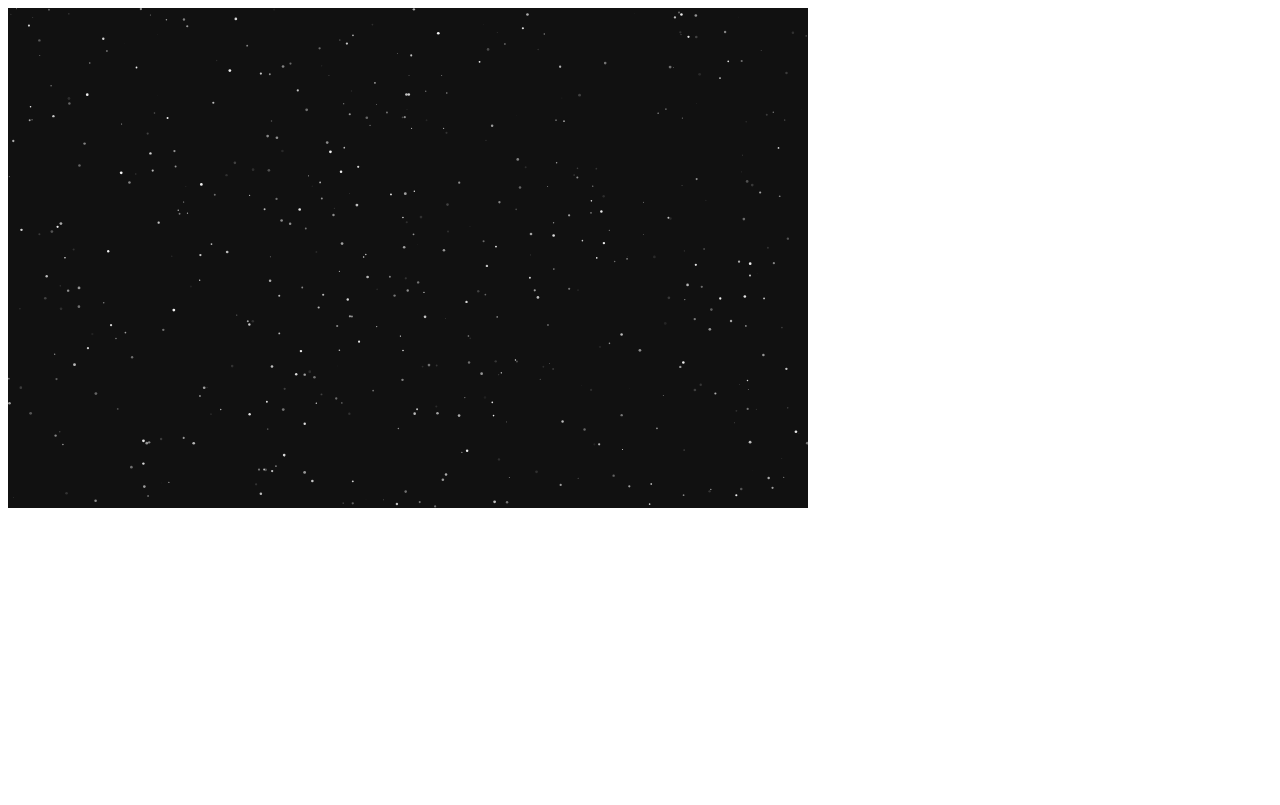
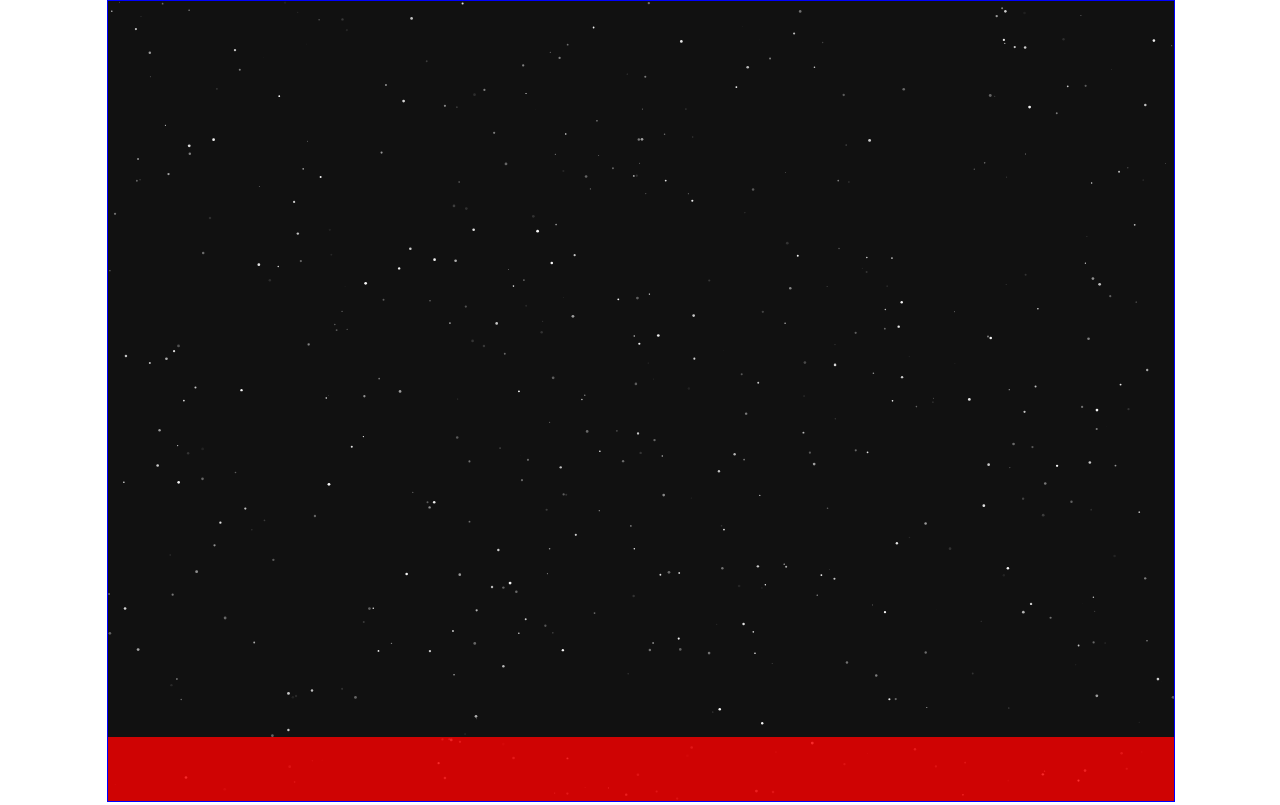
Before and after one commit to tyrasd/moon-lander-tutorial, a plain HTML site: page index.html in a window 1280 px wide. Drawn offline with Linux system fonts and the light colour scheme.

Commit message:
Code style and resize logic

```diff
--- a/game.js
+++ b/game.js
@@ -1,21 +1,18 @@
-function drawSpaceship()
-{
+function drawSpaceship() {
     context.save();
     context.beginPath();
     context.translate(spaceship.position.x, spaceship.position.y);
     context.rotate(spaceship.angle);
     context.rect(spaceship.width * -0.5, spaceship.height * -0.5, spaceship.width, spaceship.height);
-    context.fillStyle = spaceship.color;
+    context.fillStyle = "#FEE";
     context.fill();
     context.closePath();
 
-    // Draw the flame if engine is on
-    if(spaceship.engineOn)
-    {
+    if (spaceship.engineOn) {
         context.beginPath();
         context.moveTo(spaceship.width * -0.5, spaceship.height * 0.5);
         context.lineTo(spaceship.width * 0.5, spaceship.height * 0.5);
-        context.lineTo(0, spaceship.height * 0.5 + Math.random() * 10);
+        context.lineTo(0, spaceship.width * 1.5 + Math.random() * spaceship.width);
         context.lineTo(spaceship.width * -0.5, spaceship.height * 0.5);
         context.closePath();
         context.fillStyle = "orange";
@@ -24,146 +21,88 @@ function drawSpaceship()
     context.restore();
 }
 
-function updateSpaceship()
-{
+function updateSpaceship() {
     spaceship.position.x += spaceship.velocity.x;
     spaceship.position.y += spaceship.velocity.y;
-    if(spaceship.rotatingRight)
-    {
-        spaceship.angle += Math.PI / 180;
-    }
-    else if(spaceship.rotatingLeft)
-    {
-        spaceship.angle -= Math.PI / 180;
-    }
+    if (spaceship.rotatingRight) spaceship.angle += Math.PI / 180 * 2;
+    if (spaceship.rotatingLeft) spaceship.angle -= Math.PI / 180 * 2;
 
-    if(spaceship.engineOn)
-    {
+    if (spaceship.engineOn) {
         spaceship.velocity.x += spaceship.thrust * Math.sin(-spaceship.angle);
         spaceship.velocity.y += spaceship.thrust * Math.cos(spaceship.angle);
     }
     spaceship.velocity.y -= gravity;
 }
 
-function drawStars()
-{
+function drawStars() {
   context.save();
   context.fillStyle = "#111"
   context.fillRect(0, 0, canvas.width, canvas.height);
   for (var i = 0; i < stars.length; i++) {
     var star = stars[i];
     context.beginPath();
-    context.arc(star.x, star.y, star.radius, 0, 2*Math.PI);
+    context.arc(star.x * canvas.width, star.y * canvas.height, star.radius, 0, 2*Math.PI);
     context.closePath();
     context.fillStyle = "rgba(255, 255, 255, " + star.alpha + ")";
-    if (star.decreasing == true)
-    {
+    if (star.decreasing == true) {
       star.alpha -= star.dRatio;
-      if (star.alpha < 0.1)
-      { star.decreasing = false; }
-    }
-    else
-    {
+      if (star.alpha < 0.1) star.decreasing = false;
+    } else {
       star.alpha += star.dRatio;
-      if (star.alpha > 0.95)
-      { star.decreasing = true; }
+      if (star.alpha > 0.95) star.decreasing = true;
     }
     context.fill();
   }
   context.restore();
 }
 
-function draw()
-{
-    // Clear entire screen
+function draw() {
   context.clearRect(0, 0, canvas.width, canvas.height);
-
   drawStars();
-
   updateSpaceship();
-
-    // Begin drawing
   drawSpaceship();
-    /* other draw methods (to add later) */
 
   requestAnimationFrame(draw);
 }
 
-function keyLetGo(event)
-{
-    console.log(spaceship);
-    switch(event.keyCode)
-    {
-        case 37:
-            // Left Arrow key
-            spaceship.rotatingLeft = false;
-            break;
-        case 39:
-            // Right Arrow key
-            spaceship.rotatingRight = false;
-            break;
-        case 38:
-            // Up Arrow key
-            spaceship.engineOn = false;
-            break;
-    }
+function keyLetGo(event) {
+  if (event.keyCode==37) spaceship.rotatingLeft = false;
+  if (event.keyCode==39) spaceship.rotatingRight = false;
+  if (event.keyCode==38) spaceship.engineOn = false;
 }
 
-function keyPressed(event)
-{
-    console.log(spaceship);
-    switch(event.keyCode)
-    {
-        case 37:
-            // Left Arrow key
-            spaceship.rotatingLeft = true;
-            break;
-        case 39:
-            // Right Arrow key
-            spaceship.rotatingRight = true;
-            break;
-        case 38:
-            // Up Arrow key
-            spaceship.engineOn = true;
-            break;
-    }
+
+function keyPressed(event) {
+  if (event.keyCode==37) spaceship.rotatingLeft = true;
+  if (event.keyCode==39) spaceship.rotatingRight = true;
+  if (event.keyCode==38) spaceship.engineOn = true;
 }
 
 document.addEventListener('keyup', keyLetGo);
 document.addEventListener('keydown', keyPressed);
 
-var canvas = document.getElementById("game");
+var canvas = document.getElementById("gameCanvas");
 var context = canvas.getContext("2d");
-
-var spaceship =
-{
+var spaceship = {
   color: "white",
-    width: 8,
-    height: 22,
-    position:
-    {
-        x: 20,
-        y: 20
-    },
-    velocity:
-    {
-        x: 0,
-        y: 0
-    },
-    angle: Math.PI / 2,
+  width: 0.05 * canvas.width,
+  height: 0.1 * canvas.width,
+  thrust: -0.1,
+  position: { x: 50, y: 50 },
+  velocity: { x: 0.2, y: -1 },
+  angle: 0,
   engineOn: false,
   rotatingLeft: false,
   rotatingRight: false,
   crashed: false
 }
-
 var gravity = -0.03;
 var stars = [];
 
 for (var i = 0; i < 500; i++) {
   stars[i] = {
-    x: Math.random() * canvas.width,
-    y: Math.random() * canvas.height,
+    x: Math.random(),
+    y: Math.random(),
     radius: Math.sqrt(Math.random() * 2),
     alpha: 1.0,
     decreasing: true,
@@ -172,3 +111,35 @@ for (var i = 0; i < 500; i++) {
 }
 
 draw();
+
+
+window.addEventListener('resize', resizeGame, false);
+window.addEventListener('orientationchange', resizeGame, false);
+
+function resizeGame() {
+  var gameArea = document.getElementById('gameArea');
+  var widthToHeight = 4 / 3;
+  var newWidth = window.innerWidth;
+  var newHeight = window.innerHeight;
+  var newWidthToHeight = newWidth / newHeight;
+
+  if (newWidthToHeight > widthToHeight) {
+    newWidth = newHeight * widthToHeight;
+    gameArea.style.height = newHeight + 'px';
+    gameArea.style.width = newWidth + 'px';
+  } else {
+    newHeight = newWidth / widthToHeight;
+    gameArea.style.width = newWidth + 'px';
+    gameArea.style.height = newHeight + 'px';
+  }
+
+  gameArea.style.marginTop = (-newHeight / 2) + 'px';
+  gameArea.style.marginLeft = (-newWidth / 2) + 'px';
+
+  var gameCanvas = document.getElementById('gameCanvas');
+  gameCanvas.width = newWidth;
+  gameCanvas.height = newHeight;
+
+  spaceship['width'] = 0.05 * canvas.width;
+  spaceship['height'] = spaceship['width'] * 2;
+}
--- a/index.html
+++ b/index.html
@@ -2,9 +2,34 @@
 <html>
   <head>
     <title>Moon Lander</title>
+    <style>
+    html, body {
+      margin: 0;
+      padding: 0;
+    }
+    #gameArea {
+      position: absolute;
+      left: 50%;
+      top: 50%;
+      background: YELLOW;
+      border: solid 1px BLUE;
+    }
+    #statsPanel {
+      position: absolute;
+      width: 100%;
+      height: 8%;
+      bottom: 0;
+      opacity: 0.8;
+      background: RED;
+    }
+    </style>
   </head>
-  <body>
-    <canvas id="game" width="800" height="500"></canvas>
+  <body onLoad="resizeGame(); draw();">
+    <div id="gameArea">
+      <canvas id="gameCanvas"></canvas>
+      <div id="statsPanel"></div>
+    </div>
+
     <script src="game.js"></script>
   </body>
 </html>
```
Lines whose indentation alone changed are shown as unchanged.
